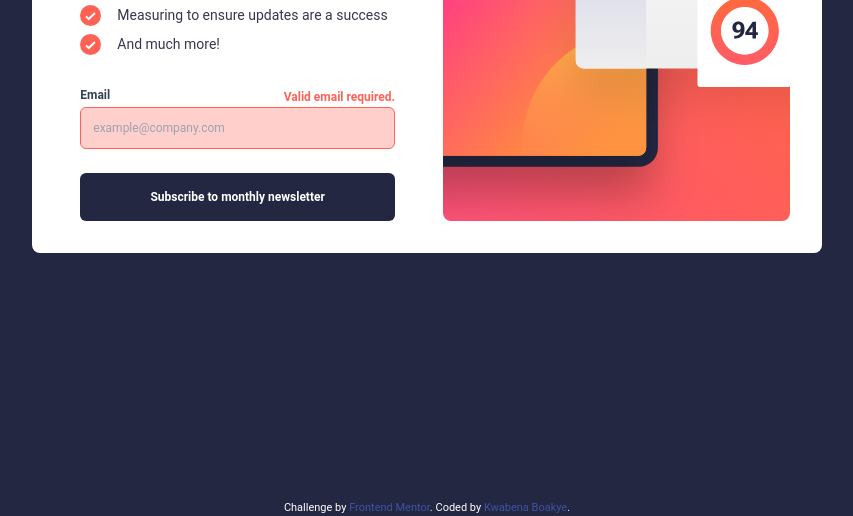
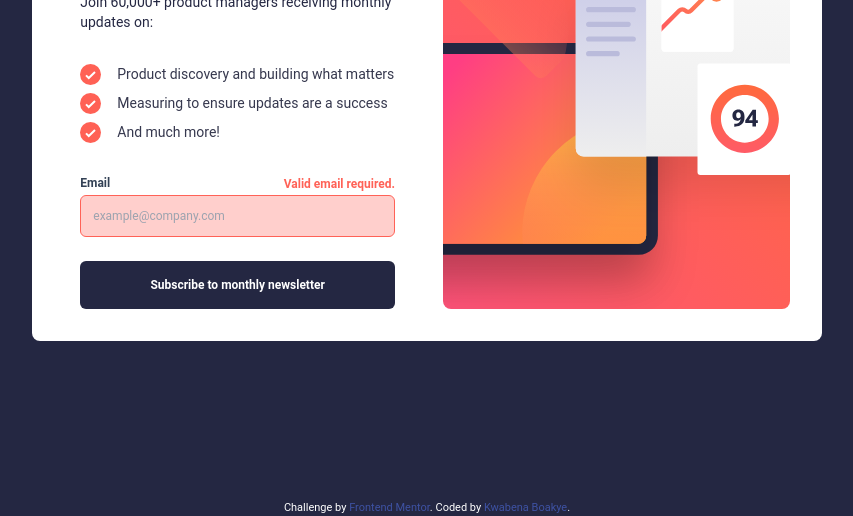
Before and after one commit to Kingkobi01/Newsletter_sign-up_form_with_success_message, a plain HTML site: page index.html in a window 1280 px wide. Shown: the part 284-800 px from the top of the page, without its empty margins (213-1066 px from the left). Drawn offline with Linux system fonts and the light colour scheme; a script that the page names is missing; a web font is replaced by a local one.

Commit message:
deploy: 90367148b251c9475068ee3d2cbbc167a9f6590b

```diff
--- a/index.html
+++ b/index.html
@@ -15,7 +15,7 @@
 </head>
 
 <body
-      class="font-roboto relative bg-neutral-300 text-white max-w-[100vw] min-h-[100vh] overflow-hidden grid place-items-center">
+      class="font-roboto relative bg-neutral-300 text-white max-w-[100vw] min-h-[100vh] overflow-hidden flex items-center justify-center">
   <main class="w-[96%] max-w-[1240px] mx-auto outline-1 outline-black grid place-items-center">
     <div
          class=" form-card | form-card-visible">
```
